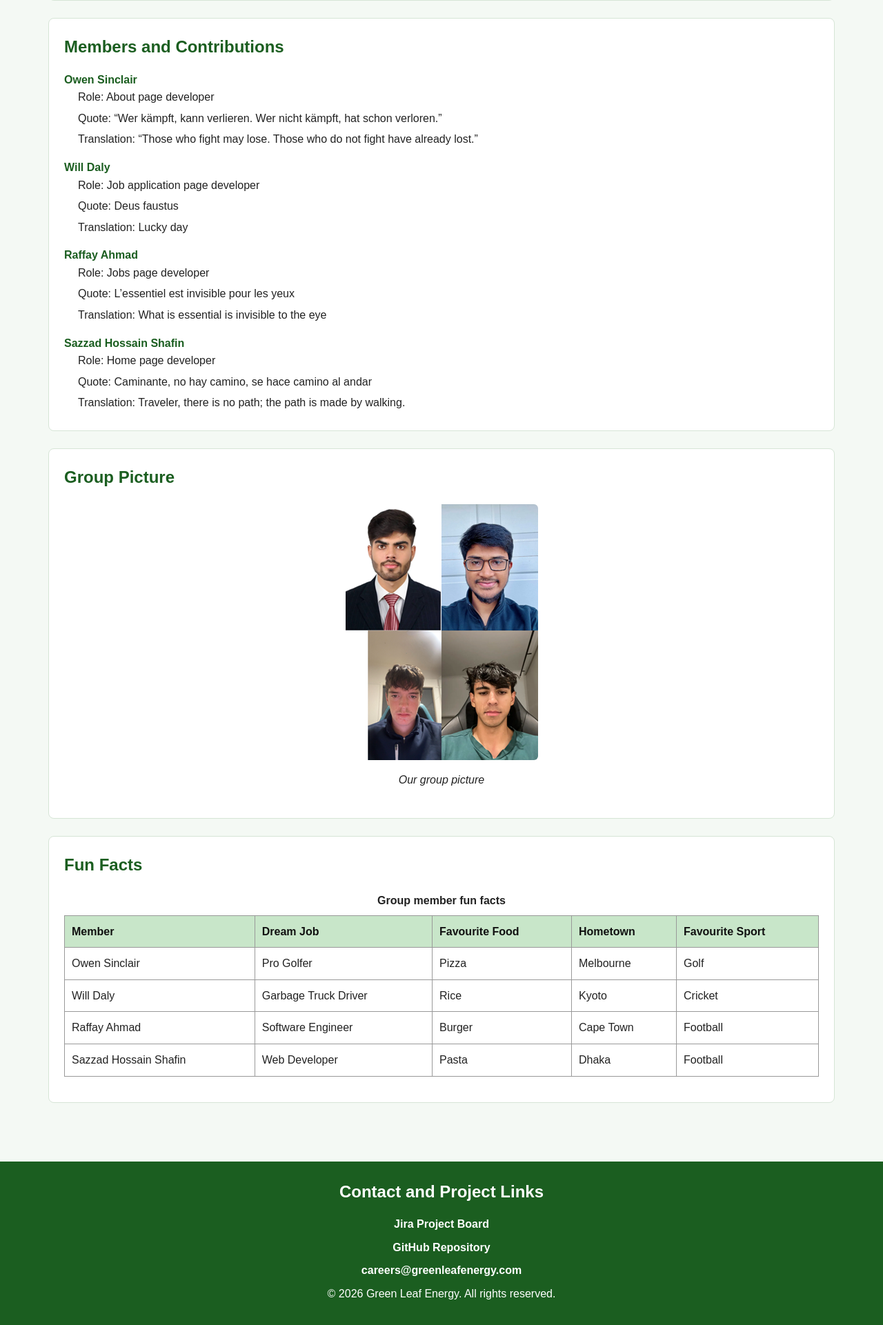
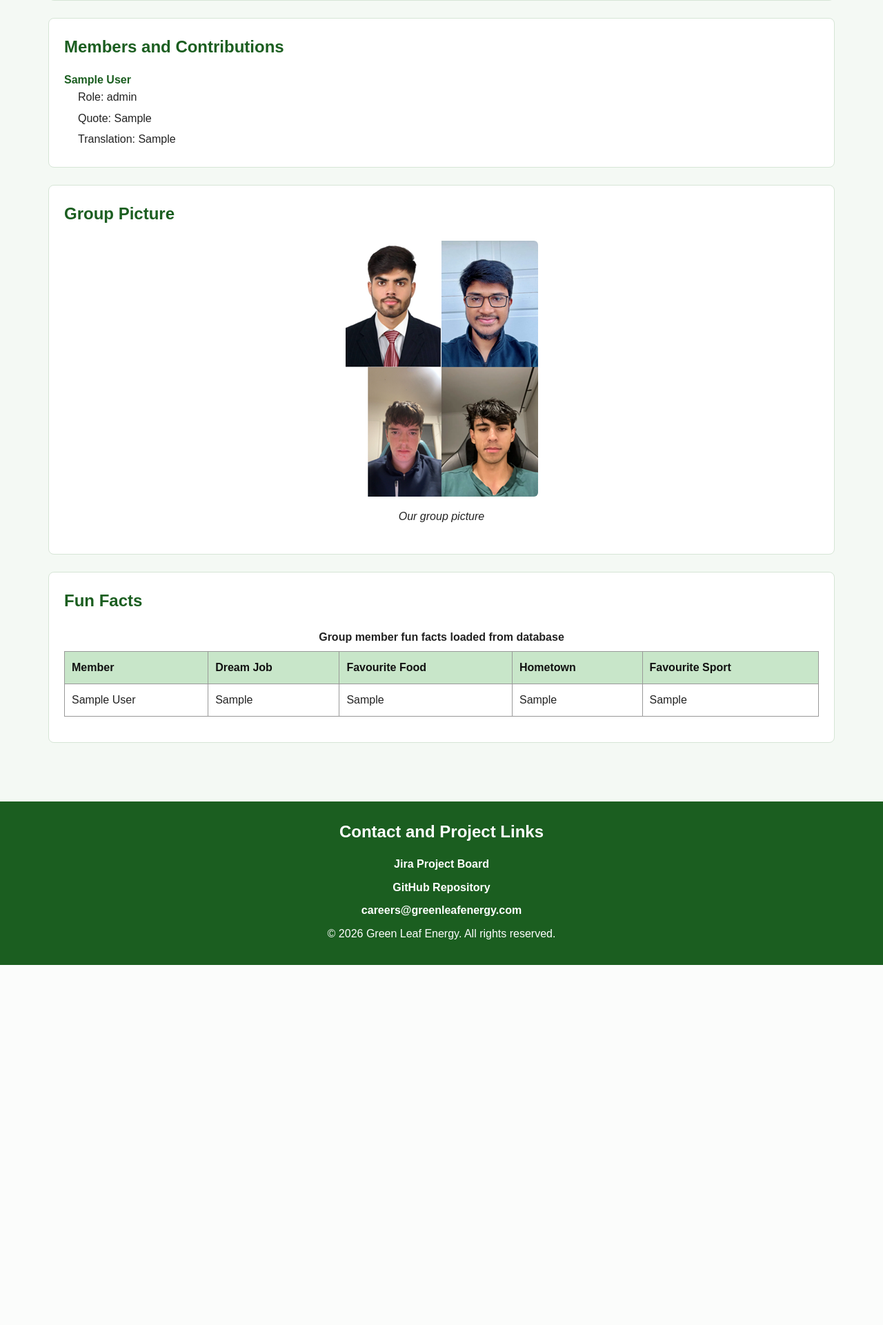
Before and after one commit to sazzad-hossain-shafin/Applied-Web-Project-Part-2, a PHP site: page /about.php in a window 1280 px wide. Shown: the part 529-2450 px from the top of the page at 69% size. After the commit the page ends 1928 px from the top, so only its background shows below. Run offline with PHP 8.4, Linux system fonts and the light colour scheme; tables that the repository leaves empty or names only in its code hold one stand-in row (values such as "Sample post").

Commit message:
Completed database setup and dynamic about page

```diff
--- a/about.php
+++ b/about.php
@@ -3,6 +3,16 @@ $page_title = "Green Leaf Energy | About";
 $body_class = "about-page";
 include("header.inc");
 include("nav.inc");
+require_once("settings.php");
+
+$conn = @mysqli_connect($host, $user, $pwd, $sql_db);
+
+if (!$conn) {
+    die("<p>Database connection failed.</p>");
+}
+
+$query = "SELECT * FROM about_members";
+$result = mysqli_query($conn, $query);
 ?>
 
 <main>
@@ -23,25 +33,18 @@ include("nav.inc");
         <h2>Members and Contributions</h2>
 
         <dl>
-            <dt>Owen Sinclair</dt>
-            <dd>Role: About page developer</dd>
-            <dd>Quote: “Wer kämpft, kann verlieren. Wer nicht kämpft, hat schon verloren.”</dd>
-            <dd>Translation: “Those who fight may lose. Those who do not fight have already lost.”</dd>
-
-            <dt>Will Daly</dt>
-            <dd>Role: Job application page developer</dd>
-            <dd>Quote: Deus faustus</dd>
-            <dd>Translation: Lucky day</dd>
-
-            <dt>Raffay Ahmad</dt>
-            <dd>Role: Jobs page developer</dd>
-            <dd>Quote: L’essentiel est invisible pour les yeux</dd>
-            <dd>Translation: What is essential is invisible to the eye</dd>
-
-            <dt>Sazzad Hossain Shafin</dt>
-            <dd>Role: Home page developer</dd>
-            <dd>Quote: Caminante, no hay camino, se hace camino al andar</dd>
-            <dd>Translation: Traveler, there is no path; the path is made by walking.</dd>
+            <?php
+            if ($result && mysqli_num_rows($result) > 0) {
+                while ($member = mysqli_fetch_assoc($result)) {
+                    echo "<dt>" . htmlspecialchars($member["member_name"]) . "</dt>";
+                    echo "<dd>Role: " . htmlspecialchars($member["role"]) . "</dd>";
+                    echo "<dd>Quote: " . htmlspecialchars($member["quote"]) . "</dd>";
+                    echo "<dd>Translation: " . htmlspecialchars($member["translation"]) . "</dd>";
+                }
+            } else {
+                echo "<p>No member information found.</p>";
+            }
+            ?>
         </dl>
     </section>
 
@@ -58,7 +61,8 @@ include("nav.inc");
         <h2>Fun Facts</h2>
 
         <table>
-            <caption>Group member fun facts</caption>
+            <caption>Group member fun facts loaded from database</caption>
+
             <thead>
                 <tr>
                     <th scope="col">Member</th>
@@ -70,37 +74,21 @@ include("nav.inc");
             </thead>
 
             <tbody>
-                <tr>
-                    <td>Owen Sinclair</td>
-                    <td>Pro Golfer</td>
-                    <td>Pizza</td>
-                    <td>Melbourne</td>
-                    <td>Golf</td>
-                </tr>
+                <?php
+                mysqli_data_seek($result, 0);
 
-                <tr>
-                    <td>Will Daly</td>
-                    <td>Garbage Truck Driver</td>
-                    <td>Rice</td>
-                    <td>Kyoto</td>
-                    <td>Cricket</td>
-                </tr>
+                while ($member = mysqli_fetch_assoc($result)) {
+                    echo "<tr>";
+                    echo "<td>" . htmlspecialchars($member["member_name"]) . "</td>";
+                    echo "<td>" . htmlspecialchars($member["dream_job"]) . "</td>";
+                    echo "<td>" . htmlspecialchars($member["favourite_food"]) . "</td>";
+                    echo "<td>" . htmlspecialchars($member["hometown"]) . "</td>";
+                    echo "<td>" . htmlspecialchars($member["favourite_sport"]) . "</td>";
+                    echo "</tr>";
+                }
 
-                <tr>
-                    <td>Raffay Ahmad</td>
-                    <td>Software Engineer</td>
-                    <td>Burger</td>
-                    <td>Cape Town</td>
-                    <td>Football</td>
-                </tr>
-
-                <tr>
-                    <td>Sazzad Hossain Shafin</td>
-                    <td>Web Developer</td>
-                    <td>Pasta</td>
-                    <td>Dhaka</td>
-                    <td>Football</td>
-                </tr>
+                mysqli_close($conn);
+                ?>
             </tbody>
         </table>
     </section>
```
